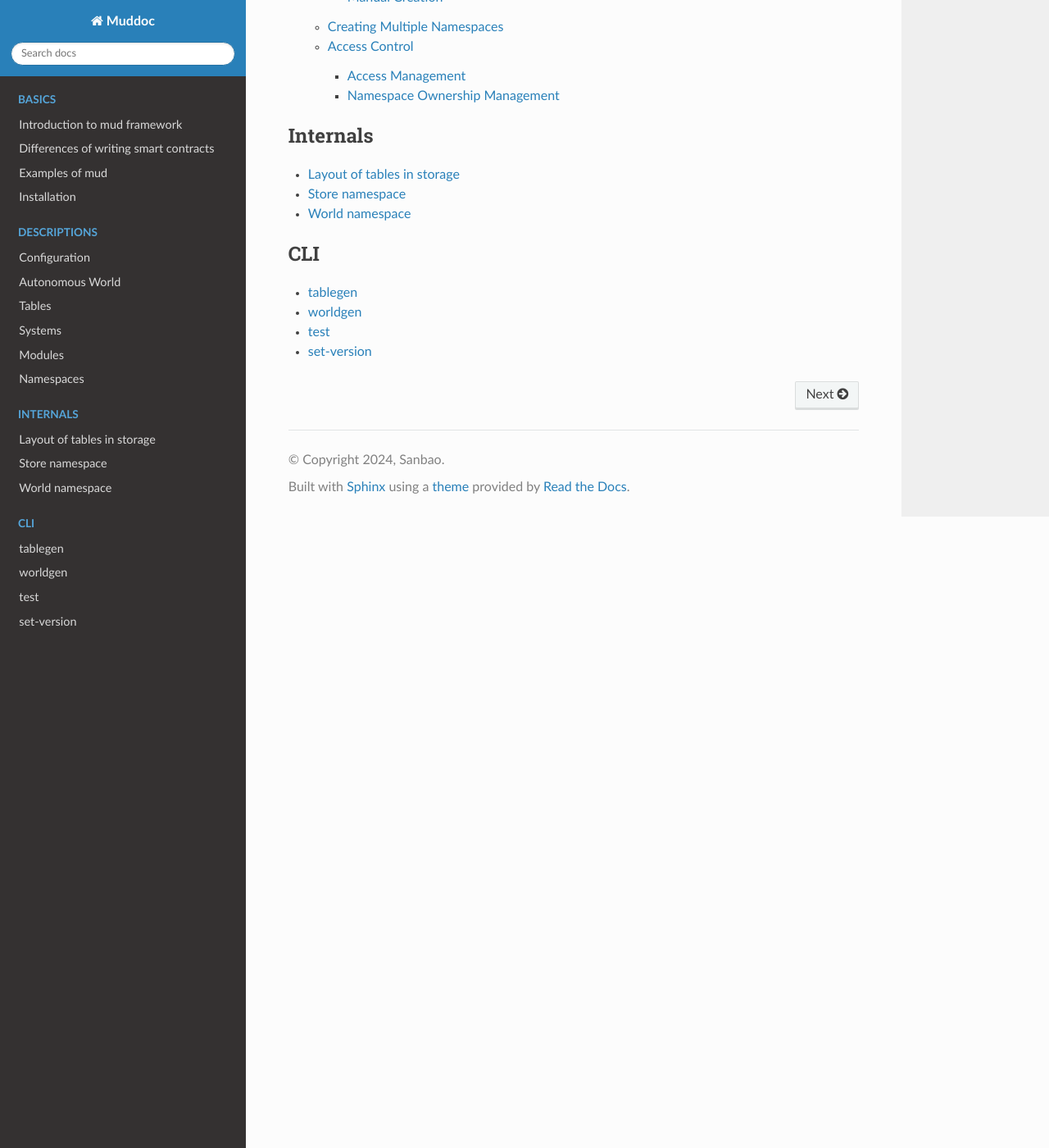
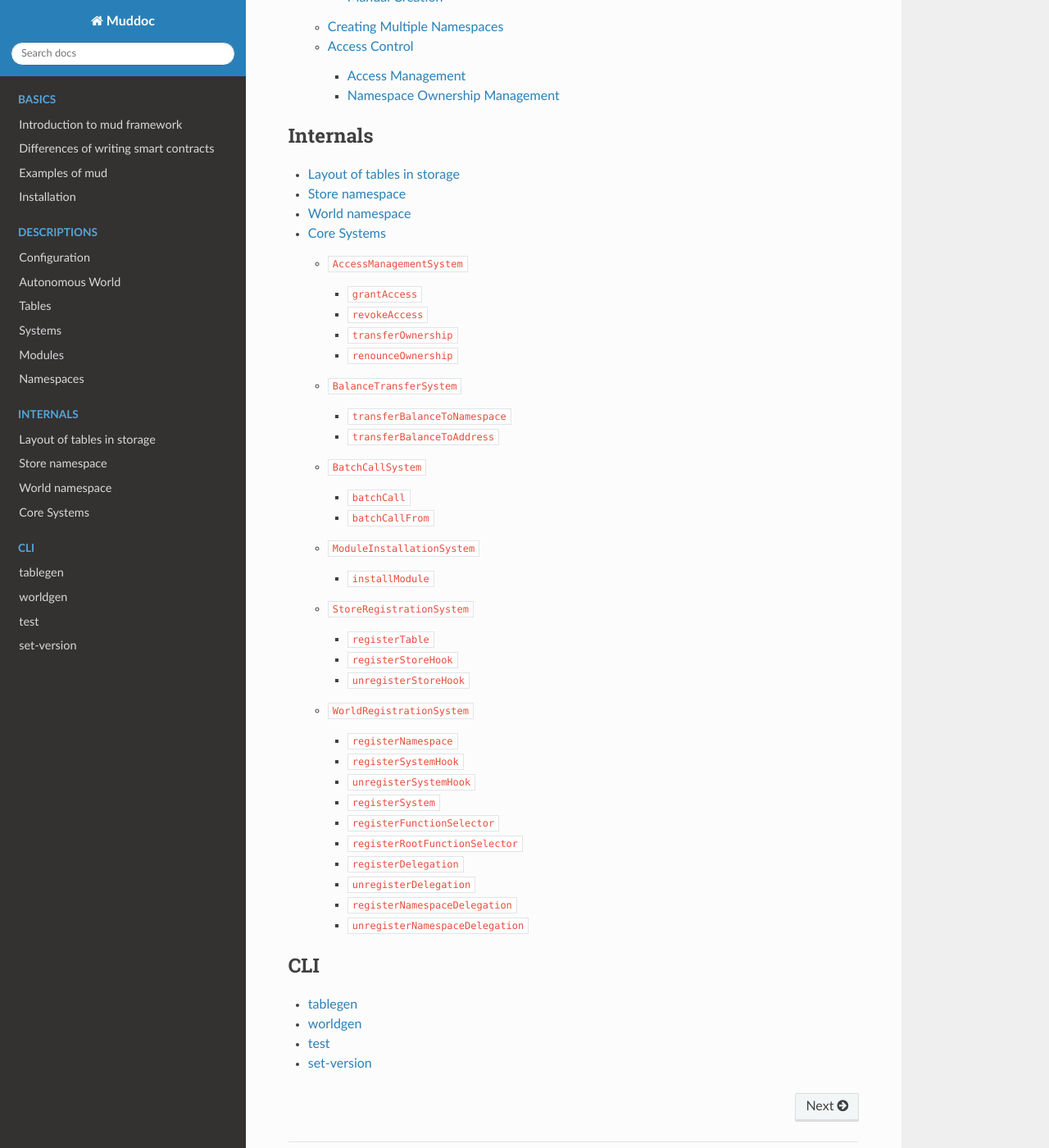
Before and after one commit to ClaudeZsb/muddoc, a Sphinx documentation site: the page built from docs/source/index.rst, in a window 1280 px wide and 1400 px high, scrolled down 1911 px. Shown: the whole window at 82% size. Built offline with Sphinx 7.4.7 and the Read the Docs theme 3.1.0, drawn with Linux system fonts in a browser that asks for light colours; some of the changed lines change nothing that is shown.

Commit message:
docs: core systems (#11)

```diff
--- a/docs/source/descriptions/004_systems.rst
+++ b/docs/source/descriptions/004_systems.rst
@@ -240,13 +240,33 @@
 used. System registration consists of two parts: registering the system
 contract and registering system functions.
 
-The purpose of registering a system contract is to determine the namespace in
-which the system is located.
-The purpose of registering system functions is to add a
-specified function selector as a fallback function in the ``World`` contract.
+Through registration, the system contract is recorded as a resource in the
+specified namespace of the autonomous world and can be called using
+``IWorld.call()``.
+The purpose of registering system functions is to add a specified function
+selector as a fallback function in the ``World`` contract.
 Subsequently, the registered function selector can be used to call the
 ``World`` contract, and the ``World`` contract will automatically forward the
 call to the corresponding system contract.
+
+.. note::
+  Function selectors registered on the ``World`` contract must be globally
+  unique. There are differences in how non-root systems and root systems
+  register system functions.
+
+  When registering system functions for non-root systems, the global function
+  selector uses the namespace name as a prefix, connected with ``__`` to the
+  system function name.
+
+  When registering system functions for root systems, the function selector
+  can be arbitrarily specified.
+
+.. note::
+
+  Although a system contract only needs to be registered to be used, each call
+  requires carrying the resource ID of the system being called. For more
+  convenient system calls, system functions can be registered with globally
+  unique function selectors.
 
 Registration through Configuration Files
 ^^^^^^^^^^^^^^^^^^^^^^^^^^^^^^^^^^^^^^^^
@@ -489,11 +509,4 @@
 Core Systems
 --------------
 
-todo
-
-- ``AccessManagementSystem``
-- ``BalanceTransferSystem``
-- ``BatchCallSystem``
-- ``ModuleInstallationSystem``
-- ``StoreRegistrationSystem``
-- ``WorldRegistrationSystem``
+More details about core systems can be found in :ref:`internals_core_systems`.
--- /dev/null
+++ b/docs/source/internals/004_core_systems.rst
@@ -0,0 +1,521 @@
+.. _internals_core_systems:
+
+Core Systems
+============
+
+When developing or using autonomous worlds, most of the functionality we
+interact with is implemented by the core systems within the Mud framework.
+Their main functions are as follows:
+
+- ``AccessManagementSystem``
+
+  - :ref:`grantAccess <access-management-system-grant-access>`
+  - :ref:`revokeAccess <access-management-system-revoke-access>`
+  - :ref:`transferOwnership <access-management-system-transfer-ownership>`
+  - :ref:`renounceOwnership <access-management-system-renounce-ownership>`
+
+- ``BalanceTransferSystem``
+
+  - :ref:`transferBalanceToNamespace
+    <balance-transfer-system-transfer-balance-to-namespace>`
+  - :ref:`transferBalanceToAddress
+    <balance-transfer-system-transfer-balance-to-address>`
+
+- ``BatchCallSystem``
+
+  - :ref:`batchCall <batch-call-system-batch-call>`
+  - :ref:`batchCallFrom <batch-call-system-batch-call-from>`
+
+- ``ModuleInstallationSystem``
+
+  - :ref:`installModule <module-installation-system-install-module>`
+
+- ``StoreRegistrationSystem``
+
+  - :ref:`registerTable <store-registration-system-register-table>`
+  - :ref:`registerStoreHook <store-registration-system-register-store-hook>`
+  - :ref:`unregisterStoreHook
+    <store-registration-system-unregister-store-hook>`
+
+- ``WorldRegistrationSystem``
+
+  - :ref:`registerNamespace <world-registration-system-register-namespace>`
+  - :ref:`registerSystemHook
+    <world-registration-system-register-system-hook>`
+  - :ref:`unregisterSystemHook
+    <world-registration-system-unregister-system-hook>`
+  - :ref:`registerSystem <world-registration-system-register-system>`
+  - :ref:`registerFunctionSelector
+    <world-registration-system-register-function-selector>`
+  - :ref:`registerRootFunctionSelector
+    <world-registration-system-register-root-function-selector>`
+  - :ref:`registerDelegation
+    <world-registration-system-register-delegation>`
+  - :ref:`unregisterDelegation
+    <world-registration-system-unregister-delegation>`
+  - :ref:`registerNamespaceDelegation
+    <world-registration-system-register-namespace-delegation>`
+  - :ref:`unregisterNamespaceDelegation
+    <world-registration-system-unregister-namespace-delegation>`
+
+``AccessManagementSystem``
+---------------------------------------------
+
+The Access Management System is used to manage access control for resources
+in the World. It handles granting and revoking access to resources, as well
+as transferring and renouncing namespace ownership.
+
+.. _access-management-system-grant-access:
+
+``grantAccess``
+^^^^^^^^^^^^^^^^^^^^^^
+
+Grants access to a resource for a specific address.
+
+.. code-block:: solidity
+
+  function grantAccess(ResourceId resourceId, address grantee)
+
+- Requires caller to own the namespace containing the resource
+- ``resourceId``: ID of the resource to grant access to
+- ``grantee``: Address to grant access to
+- Resource must exist
+
+.. _access-management-system-revoke-access:
+
+``revokeAccess``
+^^^^^^^^^^^^^^^^^^^^^^^
+
+Revokes access to a resource from a specific address.
+
+.. code-block:: solidity
+
+  function revokeAccess(ResourceId resourceId, address grantee)
+
+- Requires caller to own the namespace containing the resource
+- ``resourceId``: ID of the resource to revoke access from
+- ``grantee``: Address to revoke access from
+
+.. _access-management-system-transfer-ownership:
+
+``transferOwnership``
+^^^^^^^^^^^^^^^^^^^^^^^^^
+
+Transfers ownership of a namespace to a new owner.
+
+.. code-block:: solidity
+
+  function transferOwnership(ResourceId namespaceId, address newOwner)
+
+- Requires caller to own the namespace
+- ``namespaceId``: ID of the namespace to transfer
+- ``newOwner``: Address to transfer ownership to
+- Resource must be a namespace and exist
+- Revokes access from old owner and grants access to new owner
+
+.. _access-management-system-renounce-ownership:
+
+``renounceOwnership``
+^^^^^^^^^^^^^^^^^^^^^^^^^
+
+Renounces ownership of a namespace, effectively abandoning it.
+
+.. code-block:: solidity
+
+  function renounceOwnership(ResourceId namespaceId)
+
+- Requires caller to own the namespace
+- ``namespaceId``: ID of the namespace to renounce
+- Resource must be a namespace and exist
+- Removes namespace owner and revokes access from current owner
+
+.. important::
+
+  If the original owner previously granted themselves access to individual system or table resources, changing ownership will not cause them to lose access to these resources. If the new owner wants to prevent this access, they should manually revoke these permissions.
+
+``BalanceTransferSystem``
+-----------------------------------------
+
+The Balance Transfer System facilitates balance transfers both within the World
+(between namespaces) and from the World to external addresses.
+
+.. _balance-transfer-system-transfer-balance-to-namespace:
+
+``transferBalanceToNamespace``
+^^^^^^^^^^^^^^^^^^^^^^^^^^^^^^
+
+Transfers balance from one namespace to another within the World.
+
+.. code-block:: solidity
+
+  function transferBalanceToNamespace(
+    ResourceId fromNamespaceId,
+    ResourceId toNamespaceId,
+    uint256 amount
+  )
+
+- ``fromNamespaceId``: Source namespace to transfer from
+- ``toNamespaceId``: Target namespace to transfer to
+- ``amount``: Amount to transfer
+- Requires caller to have access to source namespace
+- Both namespaces must exist and be valid namespace types
+- Source namespace must have sufficient balance
+- Updates balances of both namespaces
+
+.. _balance-transfer-system-transfer-balance-to-address:
+
+``transferBalanceToAddress``
+^^^^^^^^^^^^^^^^^^^^^^^^^^^^
+
+Transfers balance from a namespace to an external address.
+
+.. code-block:: solidity
+
+  function transferBalanceToAddress(
+    ResourceId fromNamespaceId,
+    address toAddress,
+    uint256 amount
+  )
+
+- ``fromNamespaceId``: Source namespace to transfer from
+- ``toAddress``: Target address to transfer to
+- ``amount``: Amount to transfer
+- Requires caller to have access to source namespace
+- Source namespace must have sufficient balance
+- Updates source namespace balance and transfers funds to target address
+- Reverts if external transfer fails
+
+
+``BatchCallSystem``
+--------------------------------
+
+The Batch Call System enables batching multiple system calls into a single
+transaction for efficiency. It provides two main functions:
+
+.. _batch-call-system-batch-call:
+
+``batchCall``
+^^^^^^^^^^^^^
+
+Makes multiple system calls in a single transaction.
+
+.. code-block:: solidity
+
+  function batchCall(SystemCallData[] calldata systemCalls) returns (bytes[] memory returnDatas)
+
+- ``systemCalls``: Array of system calls containing systemId and callData for
+  each call
+- ``returnDatas``: Array of return data bytes from each system call
+- Executes each system call in sequence
+- Reverts entire batch if any call fails
+
+.. _batch-call-system-batch-call-from:
+
+``batchCallFrom``
+^^^^^^^^^^^^^^^^^
+
+Makes multiple system calls from specified addresses in a single transaction.
+
+.. code-block:: solidity
+
+  function batchCallFrom(SystemCallFromData[] calldata systemCalls) returns (bytes[] memory returnDatas)
+
+- ``systemCalls``: Array of system calls containing from address, systemId and
+  callData for each call
+- ``returnDatas``: Array of return data bytes from each system call
+- Executes each system call in sequence using specified from address
+- Reverts entire batch if any call fails
+
+
+``ModuleInstallationSystem``
+-----------------------------------------
+
+The Module Installation System handles the installation of non-root modules
+in the World. It provides functionality to install modules under specific
+namespaces.
+
+.. _module-installation-system-install-module:
+
+``installModule``
+^^^^^^^^^^^^^^^^^
+
+Installs a non-rootmodule into the World under a specified namespace.
+
+.. code-block:: solidity
+
+  function installModule(IModule module, bytes memory encodedArgs)
+
+- ``module``: The module contract to be installed
+- ``encodedArgs``: ABI encoded arguments for module installation
+- Validates that module implements IModule interface
+- Registers module in InstalledModules table
+
+
+.. important::
+
+  The Module Installation System cannot install root modules. Root module installation is implemented by the ``World`` contract itself, not the Module Installation System.
+
+``StoreRegistrationSystem``
+-----------------------------------------
+
+The Store Registration System handles registration of tables and store hooks
+within the World. It provides functionality for registering tables with
+specific schemas and layouts, as well as managing storage hooks for tables.
+
+.. _store-registration-system-register-table:
+
+``registerTable``
+^^^^^^^^^^^^^^^^^
+
+Registers a new table with specified configuration.
+
+.. code-block:: solidity
+
+  function registerTable(
+    ResourceId tableId,
+    FieldLayout fieldLayout,
+    Schema keySchema,
+    Schema valueSchema,
+    string[] calldata keyNames,
+    string[] calldata fieldNames
+  )
+
+- ``tableId``: Resource ID of the table to register
+- ``fieldLayout``: Field layout structure for the table
+- ``keySchema``: Schema for table keys
+- ``valueSchema``: Schema for table values
+- ``keyNames``: Names for the table keys
+- ``fieldNames``: Names for the table fields
+- Requires caller to own the namespace containing the table
+- Table name cannot be the root name(empty string)
+
+.. _store-registration-system-register-store-hook:
+
+``registerStoreHook``
+^^^^^^^^^^^^^^^^^^^^^
+
+Registers a store hook for a specified table.
+
+.. code-block:: solidity
+
+  function registerStoreHook(
+    ResourceId tableId,
+    IStoreHook hookAddress,
+    uint8 enabledHooksBitmap
+  )
+
+- ``tableId``: Resource ID of the table to register the hook for
+- ``hookAddress``: Address of the hook contract
+- ``enabledHooksBitmap``: Bitmap indicating which hook functionalities are
+  enabled
+- Requires caller to own the namespace containing the table
+- Hook contract must implement the ``IStoreHook`` interface
+
+.. _store-registration-system-unregister-store-hook:
+
+``unregisterStoreHook``
+^^^^^^^^^^^^^^^^^^^^^^^
+
+Unregisters a store hook for a specified table.
+
+.. code-block:: solidity
+
+  function unregisterStoreHook(ResourceId tableId, IStoreHook hookAddress)
+
+- ``tableId``: Resource ID of the table to unregister the hook from
+- ``hookAddress``: Address of the hook contract to unregister
+- Requires caller to own the namespace containing the table
+
+
+``WorldRegistrationSystem``
+-----------------------------------------
+
+The World Registration System provides functions for registering resources
+other than tables in the World.
+
+.. _world-registration-system-register-namespace:
+
+``registerNamespace``
+^^^^^^^^^^^^^^^^^^^^^
+
+Registers a new namespace.
+
+.. code-block:: solidity
+
+  function registerNamespace(ResourceId namespaceId)
+
+- ``namespaceId``: Resource ID for the new namespace
+- Namespace must not already exist
+- Namespace name should be valid that not contain reserved characters like
+  ``__`` and not end with ``_``
+
+.. _world-registration-system-register-system-hook:
+
+``registerSystemHook``
+^^^^^^^^^^^^^^^^^^^^^^
+
+Registers a system hook for a specified system.
+
+.. code-block:: solidity
+
+  function registerSystemHook(
+    ResourceId systemId,
+    ISystemHook hookAddress,
+    uint8 enabledHooksBitmap
+  )
+
+- ``systemId``: Resource ID of the system to register the hook for
+- ``hookAddress``: Address of the hook contract
+- ``enabledHooksBitmap``: Bitmap indicating which hook functionalities are
+  enabled
+- Requires caller to own the namespace containing the system
+- Hook contract must implement the ``ISystemHook`` interface
+
+.. _world-registration-system-unregister-system-hook:
+
+``unregisterSystemHook``
+^^^^^^^^^^^^^^^^^^^^^^^^
+
+Unregisters a system hook for a specified system.
+
+.. code-block:: solidity
+
+  function unregisterSystemHook(ResourceId systemId, ISystemHook hookAddress)
+
+- ``systemId``: Resource ID of the system to unregister the hook from
+- ``hookAddress``: Address of the hook contract to unregister
+- Requires caller to own the namespace containing the system
+
+.. _world-registration-system-register-system:
+
+``registerSystem``
+^^^^^^^^^^^^^^^^^^
+
+Registers or upgrades a system at the given ID.
+
+.. code-block:: solidity
+
+  function registerSystem(ResourceId systemId, System system, bool publicAccess)
+
+- ``systemId``: Resource ID for the system
+- ``system``: The system contract being registered
+- ``publicAccess``: Flag indicating if access control check is bypassed
+- Requires caller to own the namespace containing the system
+- Requires the system not registered before with different resource ID
+- Can upgrade existing systems
+- System must implement ``WorldContextConsumer`` interface
+
+.. _world-registration-system-register-function-selector:
+
+``registerFunctionSelector``
+^^^^^^^^^^^^^^^^^^^^^^^^^^^^
+
+Registers a new World function selector.
+
+.. code-block:: solidity
+
+  function registerFunctionSelector(
+    ResourceId systemId,
+    string memory systemFunctionSignature
+  ) returns (bytes4 worldFunctionSelector)
+
+- ``systemId``: Resource ID of the system
+- ``systemFunctionSignature``: Signature of the system function
+- Requires the selector to be unique
+- Creates mapping between World function and system function with namespace
+  prefix
+- Requires caller to own the namespace containing the system
+
+.. _world-registration-system-register-root-function-selector:
+
+``registerRootFunctionSelector``
+^^^^^^^^^^^^^^^^^^^^^^^^^^^^^^^^
+
+Registers a root World function selector.
+
+.. code-block:: solidity
+
+  function registerRootFunctionSelector(
+    ResourceId systemId,
+    string memory worldFunctionSignature,
+    string memory systemFunctionSignature
+  ) returns (bytes4 worldFunctionSelector)
+
+- ``systemId``: Resource ID of the system
+- ``worldFunctionSignature``: Signature of the World function
+- ``systemFunctionSignature``: Signature of the system function
+- Requires the selector to be unique
+- Creates mapping between World function and system function without namespace
+  prefix
+- Requires caller to own the root namespace
+
+.. _world-registration-system-register-delegation:
+
+``registerDelegation``
+^^^^^^^^^^^^^^^^^^^^^^
+
+Registers a delegation for the caller.
+
+.. code-block:: solidity
+
+  function registerDelegation(
+    address delegatee,
+    ResourceId delegationControlId,
+    bytes memory initCallData
+  )
+
+- ``delegatee``: Address of the delegatee
+- ``delegationControlId``: ID controlling the delegation
+- ``initCallData``: Initialization data for the delegation
+- Creates new delegation from caller to specified delegatee
+
+.. _world-registration-system-unregister-delegation:
+
+``unregisterDelegation``
+^^^^^^^^^^^^^^^^^^^^^^^^
+
+Unregisters a delegation.
+
+.. code-block:: solidity
+
+  function unregisterDelegation(address delegatee)
+
+- ``delegatee``: Address of the delegatee to unregister
+- Deletes the delegation from caller to specified delegatee
+
+.. _world-registration-system-register-namespace-delegation:
+
+``registerNamespaceDelegation``
+^^^^^^^^^^^^^^^^^^^^^^^^^^^^^^^
+
+Registers a delegation for a namespace.
+
+.. code-block:: solidity
+
+  function registerNamespaceDelegation(
+    ResourceId namespaceId,
+    ResourceId delegationControlId,
+    bytes memory initCallData
+  )
+
+- ``namespaceId``: ID of the namespace
+- ``delegationControlId``: ID controlling the delegation
+- ``initCallData``: Initialization data for the delegation
+- Sets up delegation control for a specific namespace
+- Requires caller to own the namespace
+- Delegation cannot be unlimited
+
+.. _world-registration-system-unregister-namespace-delegation:
+
+``unregisterNamespaceDelegation``
+^^^^^^^^^^^^^^^^^^^^^^^^^^^^^^^^^
+
+Unregisters a delegation for a namespace.
+
+.. code-block:: solidity
+
+  function unregisterNamespaceDelegation(ResourceId namespaceId)
+
+- ``namespaceId``: ID of the namespace
+- Deletes the delegation control for a specific namespace
+- Requires caller to own the namespace
```
